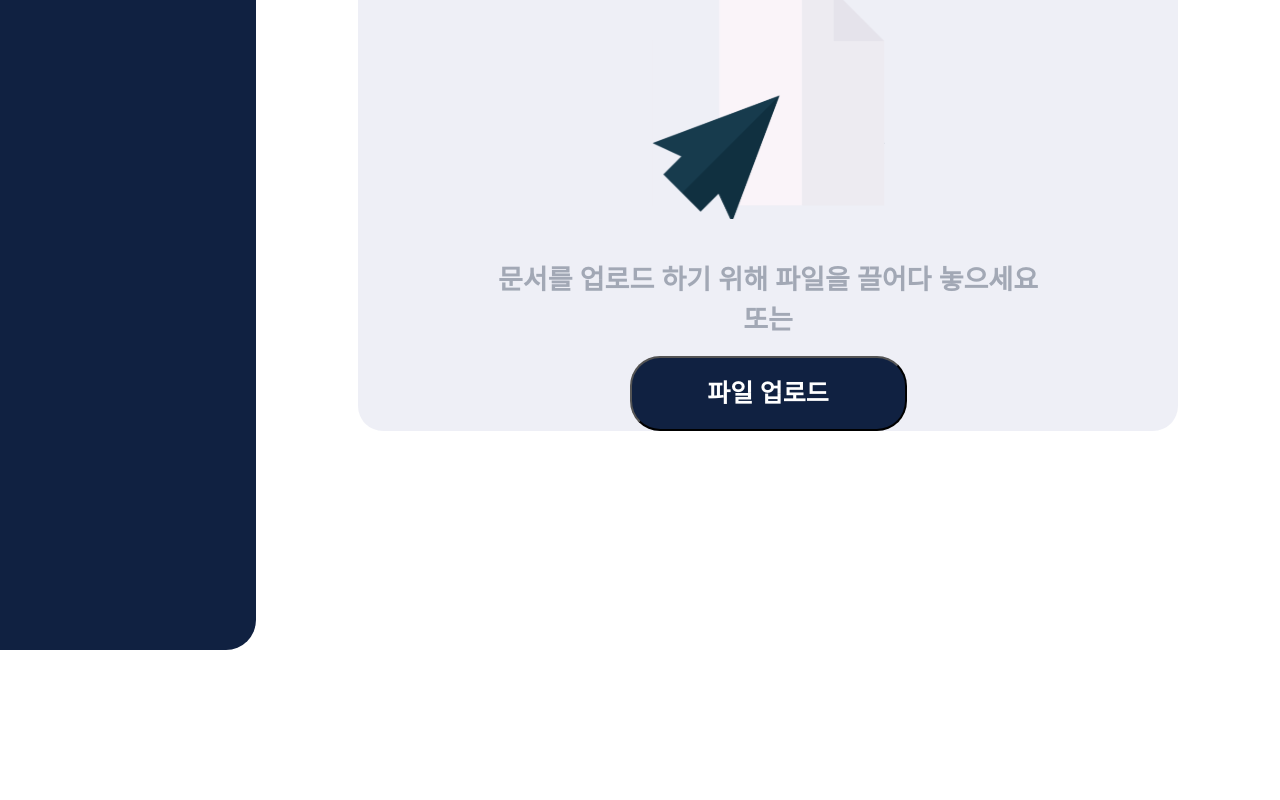
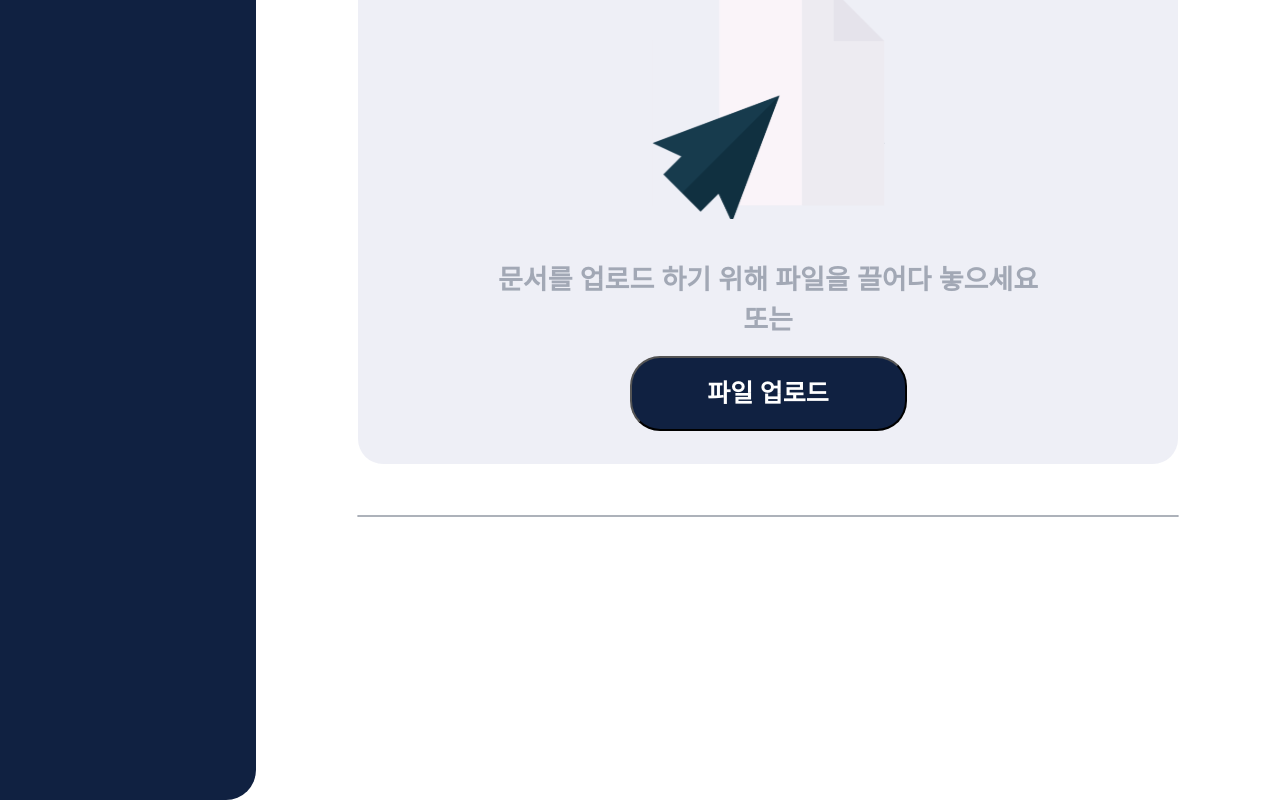
Before and after one commit to withdoc/application-frontend, a React (Create React App) app: page /documentuploadpage in a window 1280 px wide. Shown: the part 850-1650 px from the top of the page. Before the commit the page ends 1500 px from the top, so only its background shows below. Built offline with nearby package versions, Linux system fonts and the light colour scheme.

Commit message:
feat: 버튼 클릭시 파일 업로드

```diff
--- a/src/pages/documentUploadPage/index.tsx
+++ b/src/pages/documentUploadPage/index.tsx
@@ -1,4 +1,4 @@
-import React, { useState } from "react";
+import React, { useRef, useState } from "react";
 import * as S from "./style"
 import profile from "../../imgs/bubbleProfile.svg";
 import fileUpload from "../../imgs/fileUpload.svg";
@@ -14,6 +14,8 @@ function DocumentUploadPage() {
     const [docType, setDocType] = useState<string>("");
     const [docDetailSerialNum, setDocDetailSerialNum] = useState<string>("");
 
+    const [filelist, setFileList] = useState<object>({});
+
     const changeValue = (name: string) => (e: any) => {
         switch(name) {
             case "docName": setDocName(e.target.value); break;
@@ -26,8 +28,17 @@ function DocumentUploadPage() {
         }
     }
 
+    const fileInput:any = useRef();
+
     const documentUpload = () => {
+        fileInput.current.click();
+    }
 
+    const handleFileUpload = (e: any) => {
+        setFileList(e.target.files[0]);
+        console.log(e.target.files[0]);
+        console.log(e.target.files[0].name);
+        console.log(typeof e.target.files[0]);
     }
 
     return (
@@ -81,7 +92,16 @@ function DocumentUploadPage() {
                     <S.fileUploadImg src={fileUpload}/>
                     <S.uploadCommnet>{`문서를 업로드 하기 위해 파일을 끌어다 놓으세요 \n 또는`}</S.uploadCommnet>
                     <S.btnUpload onClick={documentUpload}>{"파일 업로드"}</S.btnUpload>
+                    <S.inputFile ref={fileInput} type="file" multiple={true} id="fileUpload" onChange={handleFileUpload} />
                 </S.uploadBox>
+                <S.uploadList>
+                {/*{filelist.map((file: any) => (
+                                <div>
+                                    {file.name}
+                                </div>
+                ))}*/}
+
+                </S.uploadList>
             </S.uploadContainer>
         </S.mainContainer>
         </>
--- a/src/pages/documentUploadPage/style.tsx
+++ b/src/pages/documentUploadPage/style.tsx
@@ -11,7 +11,7 @@ export const mainContainer = styled.div`
 
 export const folderContainer = styled.div`
     width: 20%;
-    height: 1500px;
+    height: 1650px;
     background: #102141;
     border-radius: 0 30px 30px 0;
     min-height: 100%;
@@ -162,7 +162,7 @@ export const currentFolderName = styled.div`
 
 export const uploadBox = styled.div`
     width: 80%;
-    height: 63%;
+    height: 80%;
     background: rgba(91, 99, 169, 0.1);
     border-radius: 25px;
     display: flex;
@@ -170,6 +170,7 @@ export const uploadBox = styled.div`
     align-items: center;
     margin-top: 5%;
 `
+
 export const fileUploadImg = styled.img`
     width: 233px;
     height: 225px;
@@ -202,4 +203,39 @@ export const btnUpload = styled.button`
     color: #FFFFFF;
     margin-top: 2%;
     cursor: pointer;
+    margin-bottom: 4%;
 `;
+
+
+export const inputFile = styled.input`
+    width: 277px;
+    height: 75px;
+    background: #102141;
+    border-radius: 30px;
+    font-family: 'Poppins';
+    font-style: normal;
+    font-weight: 700;
+    font-size: 25px;
+    line-height: 42px;
+    text-align: center;
+    color: #FFFFFF;
+    margin-top: 2%;
+    cursor: pointer;
+    display: none;
+`;
+
+export const uploadList = styled.div`
+    width: 78%;
+    border: 1px solid rgba(20, 36, 59, 0.35);
+    border-radius: 25px;
+    display: flex;
+    flex-direction: column;
+    align-items: flex-start;
+    margin-top: 5%;
+
+    font-family: 'Poppins';
+    font-style: normal;
+    font-size: 22px;
+    line-height: 42px;
+    padding-left: 2%;
+`
```
